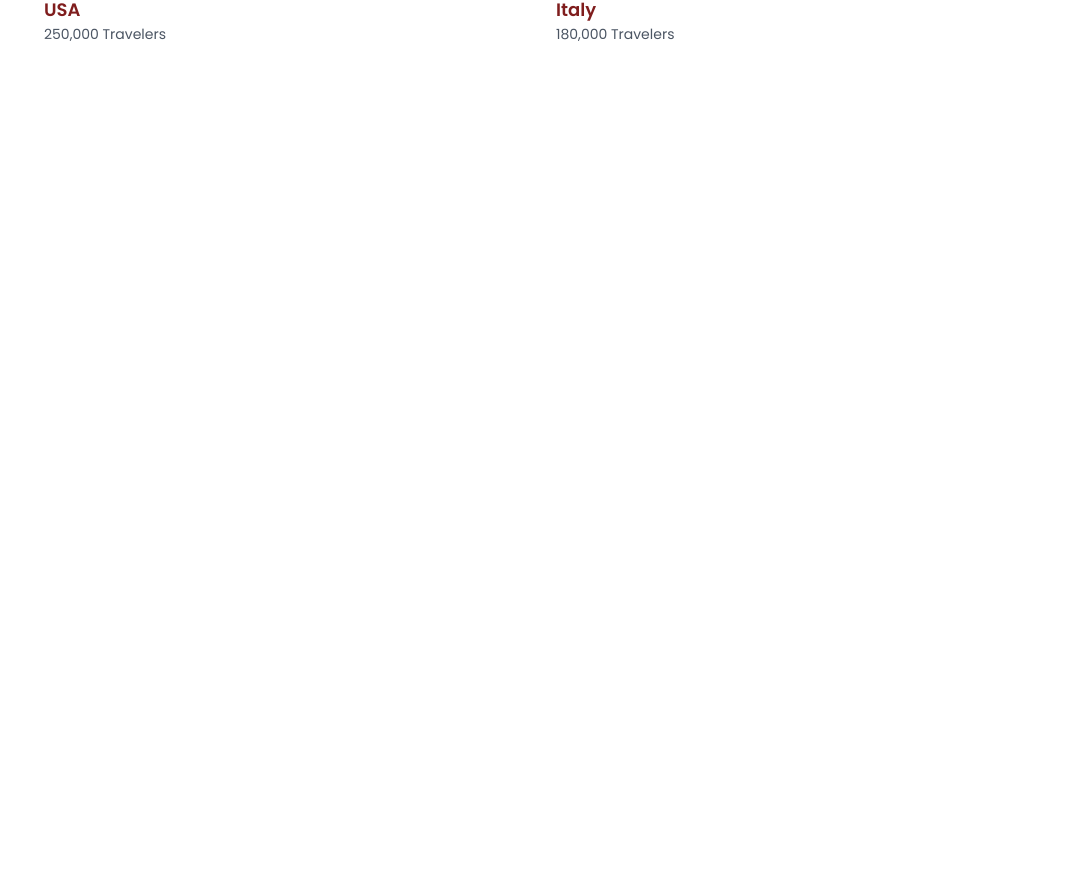
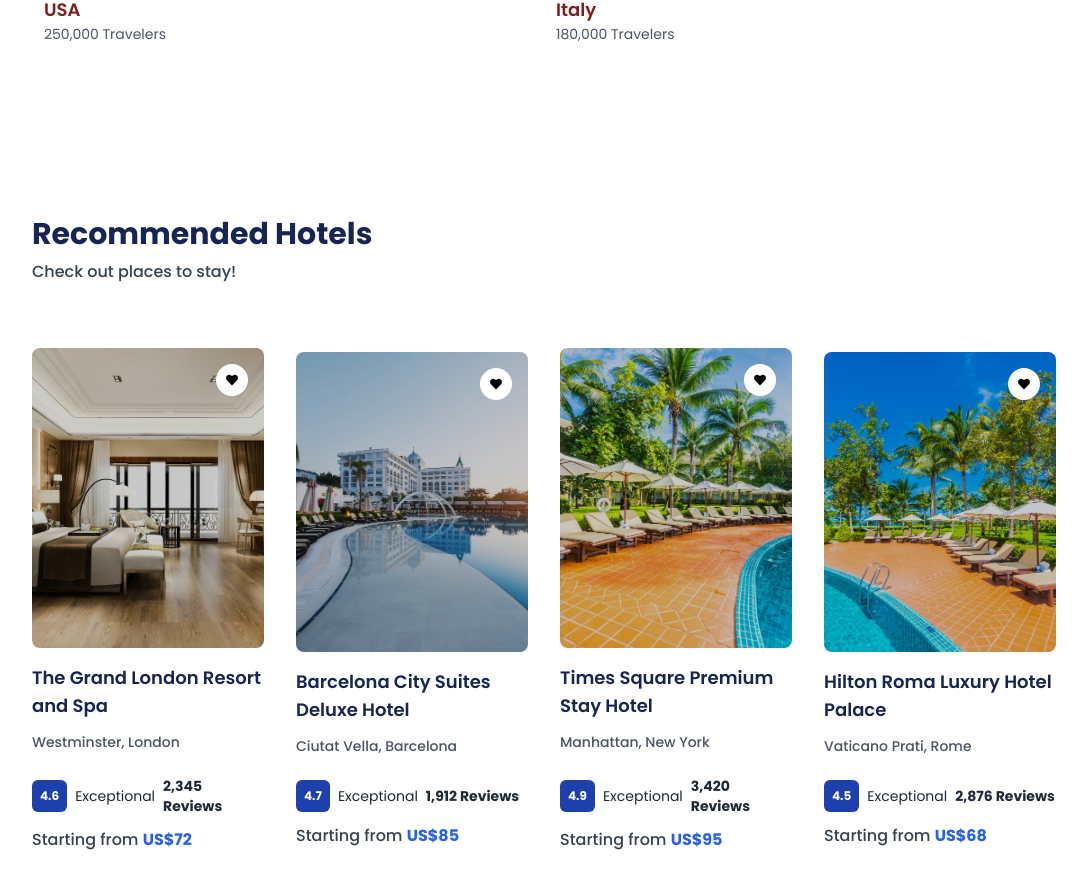
Before and after one commit to sadanandadhikari/travel_app, a Next.js app: page / in a window 1280 px wide. Shown: the part 1436-2324 px from the top of the page, without its empty margins (96-1183 px from the left). Before the commit the page ends 1572 px from the top, so only its background shows below. Built offline with nearby package versions, Linux system fonts and the light colour scheme.

Commit message:
Add hotels section

```diff
--- a/components/home/Home.tsx
+++ b/components/home/Home.tsx
@@ -1,12 +1,14 @@
 import React from 'react'
 import Hero from './hero/Hero'
 import Destination from './destination/Destination'
+import Hotel from './hotel/Hotel'
 
 const Home = () => {
   return (
     <div className='overflow-hidden'>
       <Hero/>
       <Destination />
+      <Hotel />
     </div>
   )
 }
--- /dev/null
+++ b/components/home/hotel/Hotel.tsx
@@ -0,0 +1,23 @@
+import SectionHeading from '@/components/helper/SectionHeading'
+import { hotelsData } from '@/data/data'
+import React from 'react'
+import HotelCard from './HotelCard'
+
+const Hotel = () => {
+  return (
+    <div className='pt-20 pb-20'>
+        <SectionHeading heading="Recommended Hotels" subheading='Check out places to stay!' />
+        <div className='w-[80%] mx-auto grid grid-cols-1 md:grid-cols-2 lg:grid-cols-3 xl:grid-cols-4 gap-8 items-center mt-16'>
+            {hotelsData.map((hotel) => {
+                return (
+                    <div key={hotel.id}>
+                        <HotelCard hotel={hotel} />
+                     </div>
+                )
+            })}
+        </div>
+    </div>
+  )
+}
+
+export default Hotel
--- /dev/null
+++ b/components/home/hotel/HotelCard.tsx
@@ -0,0 +1,108 @@
+import React from 'react'
+import { FaHeart, FaStar} from 'react-icons/fa';
+import Image from 'next/image';
+
+type Hotel = {
+    id: number;
+    image: string;
+    name: string;
+    location: string;
+    rating: number;
+    reviews: string;
+    price: string;
+}
+
+type Props = {
+    hotel: Hotel;
+}
+
+
+
+const HotelCard = ({hotel}: Props) => {
+  return (
+    <div>
+        {/**
+         * `relative`: Sets position relative for absolute positioning of child elements (overlay and heart button)
+         * `h-[300px]`: Fixed height of 300px using arbitrary value syntax
+         * `w-full]`: sets width to 100% of parent container
+         * `rounded-lg`: Large border radius (8px) for rounded corners
+         * `cursor-pointer`: Changes cursor to pointer on hover, indicating clickable element
+         * `group`: Enables group hover effects for child elements
+         * `overflow-hidden`: Hides any content that overflows the container boundaries
+         */}
+        <div className='relative h-[300px] w-full rounded-lg cursor-pointer group overflow-hidden'>
+
+            {/** Add to favorite button */}
+            {/**
+             * `absolute`: Positions absolutely within the relative parent
+             * `top-4 right-4`: Positioned 16px from top and right edges
+             * `z-20`: High z-index to appear above overlay (z-10)
+             * `w-8 h-8`: 32px × 32px square dimensions
+             * `bg-white`: White background color
+             * `rounded-full`: Makes it a perfect circle
+             * `text-black`: Black text/icon color
+             * `flex items-center justify-center`: Centers content both horizontally and vertically
+             */}
+            <div className='absolute top-4 right-4 z-20 w-8 h-8 bg-white rounded-full text-black flex items-center justify-center'>
+                <FaHeart className='w-3 h-3' />
+            </div>
+
+            {/** Overlay */}
+            {/**
+             * `absolute`: Positioned absolutely within relative parent
+             * `inset-0`: Sets top, right, bottom, left all to 0 (covers entire parent)
+             * `bg-black`: Black background
+             * `opacity-20`: 20% opacity for subtle dark overlay effect
+             * `z-10`: Z-index of 10, above image but below heart button
+             */}
+            <div className='absolute inset-0 bg-black opacity-20 z-10'></div>
+
+            {/** Image */}
+            {/**
+             * `overflow-hidden`: Clips any overflow (redundant since parent has this)
+             * `h-full w-full`: Takes full height and width of container (300px height, 100% width)
+             * `transition-all duration-300`: Smooth transition for all properties over 300ms
+             * `object-cover`: Maintains aspect ratio while covering entire container
+             *`group-hover:scale-110`: On group hover, scales to 110%
+             */}
+            <Image
+                src={hotel.image}
+                width={500}
+                height={500}
+                alt={hotel.name}
+                className='overflow-hidden h-full w-full transition-all duration-300 object-cover group-hover:scale-110' />
+        </div>
+
+        {/** Hotel Information */}
+        <div className='mt-4'>
+            <h1 className='text-lg font-semibold text-blue-950 hover:text-black cursor-pointer transition-all duration-200 mb-3'>{hotel.name}</h1>
+            <p className='text-sm text-gray-600 mb-6 font-medium'>{hotel.location}</p>
+
+            {/** Rating and Reviews */}
+            <div className='flex items-center gap-2 mb-3'>
+                <div className='px-2 py-2 bg-blue-800 rounded-md font-bold text-white text-xs'>
+                    {hotel.rating}
+                </div>
+                {/**
+                 * `text-sm`: Small text size
+                 * `text-gray-500`: Light gray color for secondary information
+                 */}
+                <p className='text-sm text-gray-800'> Exceptional </p>
+                <p className='text-sm font-bold text-gray-800'> {hotel.reviews} Reviews</p>
+            </div>
+
+            {/** Price */}
+            {/**
+             * `flex items-center gap-1`: Horizontal layout with 4px gap and vertical centering
+             * `text-xl font-bold text-blue-600`: Extra large, bold, blue text for price
+             * `text-sm text-gray-500`: Small, gray text for "per night"
+             */}
+            <div className='mt-3 text-gray-700 font-medium text-base'>
+                Starting from <span className='text-blue-600 font-bold'> US${hotel.price}</span>
+            </div>
+        </div>
+    </div>
+  )
+}
+
+export default HotelCard
```
